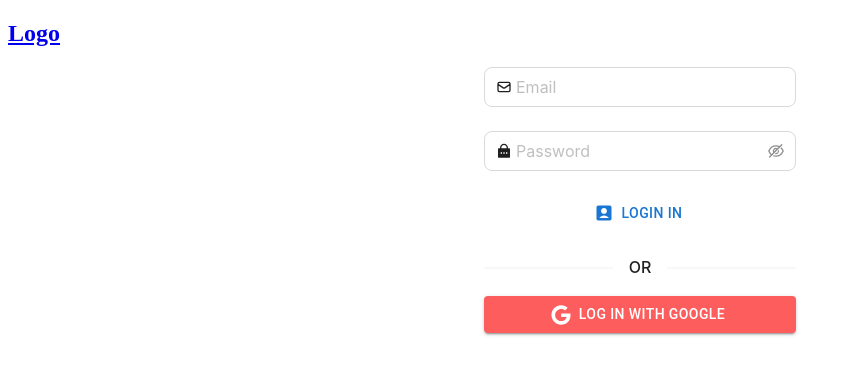
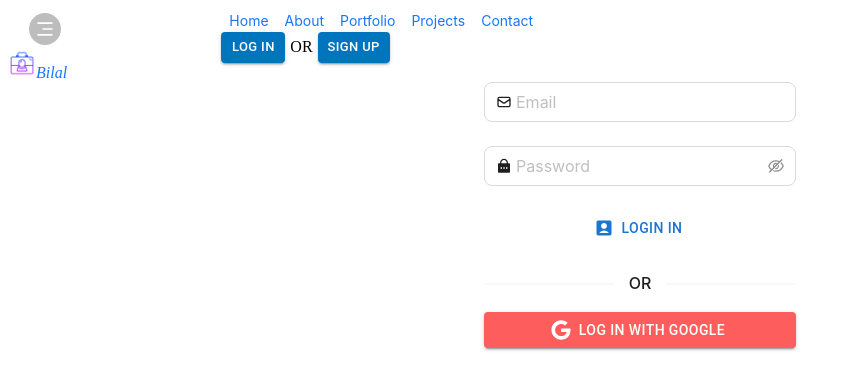
Before and after one commit to BilaalRashid278/Next-JS-Portfolio, a Next.js app: page /login in a window 1280 px wide. Shown: the top 390 px of the page, without its empty margins (0-850 px from the left). Built offline with nearby package versions, Linux system fonts and the light colour scheme.

Commit message:
navbar complete

```diff
--- a/src/app/(pages)/login/page.tsx
+++ b/src/app/(pages)/login/page.tsx
@@ -102,7 +102,7 @@ const Login: React.FC = () => {
   })
 
   return (
-    <Row className='h-[calc(100vh-55px)]'>
+    <Row className='h-[calc(100vh-55px)] flex justify-center items-center'>
       {contextHolder}
       <Col span={24} className='flex justify-center items-center'>
         <Flex justify='center' align='center' className='w-[100%] md:w-[60%] lg:w-[50%] shadow-xl rounded-xl h-[370px] mx-5'>
--- a/src/app/layout.tsx
+++ b/src/app/layout.tsx
@@ -23,7 +23,7 @@ export default function RootLayout({ children }: { children: ReactNode }) {
       <body>
         <Provider store={store}>
           <header>
-            <nav className="h-[55px] flex justify-between items-center px-10">
+            <nav className="h-[55px] flex justify-between items-center px-1 md:px-5">
               <Navbar />
             </nav>
             <Suspense fallback={<Loading />}>
--- a/src/app/loading.tsx
+++ b/src/app/loading.tsx
@@ -1,11 +1,9 @@
-import React from 'react'
-
+// import { Spin } from 'antd';
 const Loading = () => {
   return (
-    <div className='h-[100vh-55px] flex justify-center mt-20'>
-       <h1 className='font-extrabold text-3xl'>
-        loading...
-       </h1>
+    <div className='h-[100px] d-flex justify-center items-center mt-8 w-[100%] text-center'>
+      <h3 className="font-bold text-2xl">Loading...</h3>
+      {/* <Spin/> */}
     </div>
   )
 }
--- a/src/components/Components.tsx
+++ b/src/components/Components.tsx
@@ -25,6 +25,7 @@ interface MuiButtonProps {
     isLink: boolean,
     url?: string,
     color?: OverridableStringUnion<'inherit' | 'primary' | 'secondary' | 'success' | 'error' | 'info' | 'warning'>
+    style? : React.CSSProperties,
     onClick?: () => void
 }
 
@@ -50,10 +51,11 @@ export const AntCustomButton: React.FC<ButtonProps> = ({ type = 'text', size = '
         </Button>
     )
 };
-export const MuiCustomButton: React.FC<MuiButtonProps> = ({ variant = 'text', size = 'medium', title, onClick, isLink = false, url = '/',type = 'button',color }: MuiButtonProps): React.ReactNode => {
+export const MuiCustomButton: React.FC<MuiButtonProps> = ({ variant = 'text', size = 'medium', title, onClick, isLink = false, url = '/',type = 'button',color,style }: MuiButtonProps): React.ReactNode => {
     return isLink ? (
         <Link href={url}>
             <MuiButton
+                style={style}
                 color={color}
                 variant={variant}
                 type={type}
@@ -65,6 +67,7 @@ export const MuiCustomButton: React.FC<MuiButtonProps> = ({ variant = 'text', si
         </Link>
     ) : (
         <MuiButton
+            style={style}
             type={type}
             size={size}
             onClick={onClick}
--- /dev/null
+++ b/src/components/NavForMobile.tsx
@@ -0,0 +1,103 @@
+import * as React from 'react';
+import Box from '@mui/material/Box';
+import Avatar from '@mui/material/Avatar';
+import Menu from '@mui/material/Menu';
+import MenuItem from '@mui/material/MenuItem';
+import ListItemIcon from '@mui/material/ListItemIcon';
+import Divider from '@mui/material/Divider';
+import IconButton from '@mui/material/IconButton';
+import Typography from '@mui/material/Typography';
+import Tooltip from '@mui/material/Tooltip';
+import { RiMenu3Line } from "react-icons/ri";
+
+export default function NavMenu() {
+  const [anchorEl, setAnchorEl] = React.useState(null);
+  const open = Boolean(anchorEl);
+  const handleClick = (event : any) => {
+    setAnchorEl(event.currentTarget);
+  };
+  const handleClose = () => {
+    setAnchorEl(null);
+  };
+  return (
+    <React.Fragment>
+      <Box sx={{ display: 'flex', alignItems: 'center', textAlign: 'center' }}>
+        <Tooltip title="Links">
+          <IconButton
+            onClick={handleClick}
+            size="small"
+            sx={{ ml: 2 }}
+            aria-controls={open ? 'account-menu' : undefined}
+            aria-haspopup="true"
+            aria-expanded={open ? 'true' : undefined}
+          >
+            <Avatar sx={{ width: 32, height: 32 }}>
+                <RiMenu3Line/>
+            </Avatar>
+          </IconButton>
+        </Tooltip>
+      </Box>
+      <Menu
+        anchorEl={anchorEl}
+        id="account-menu"
+        open={open}
+        onClose={handleClose}
+        onClick={handleClose}
+        PaperProps={{
+          elevation: 0,
+          sx: {
+            overflow: 'visible',
+            filter: 'drop-shadow(0px 2px 8px rgba(0,0,0,0.32))',
+            mt: 1.5,
+            '& .MuiAvatar-root': {
+              width: 32,
+              height: 32,
+              ml: -0.5,
+              mr: 1,
+            },
+            '&::before': {
+              content: '""',
+              display: 'block',
+              position: 'absolute',
+              top: 0,
+              right: 14,
+              width: 10,
+              height: 10,
+              bgcolor: 'background.paper',
+              transform: 'translateY(-50%) rotate(45deg)',
+              zIndex: 0,
+            },
+          },
+        }}
+        transformOrigin={{ horizontal: 'right', vertical: 'top' }}
+        anchorOrigin={{ horizontal: 'right', vertical: 'bottom' }}
+      >
+        <MenuItem onClick={handleClose}>
+          <Avatar /> Profile
+        </MenuItem>
+        <MenuItem onClick={handleClose}>
+          <Avatar /> My account
+        </MenuItem>
+        <Divider />
+        {/* <MenuItem onClick={handleClose}>
+          <ListItemIcon>
+            <PersonAdd fontSize="small" />
+          </ListItemIcon>
+          Add another account
+        </MenuItem>
+        <MenuItem onClick={handleClose}>
+          <ListItemIcon>
+            <Settings fontSize="small" />
+          </ListItemIcon>
+          Settings
+        </MenuItem>
+        <MenuItem onClick={handleClose}>
+          <ListItemIcon>
+            <Logout fontSize="small" />
+          </ListItemIcon>
+          Logout
+        </MenuItem> */}
+      </Menu>
+    </React.Fragment>
+  );
+}
--- a/src/components/Navbar.tsx
+++ b/src/components/Navbar.tsx
@@ -2,23 +2,50 @@ import React from 'react';
 import Link from 'next/link';
 import { Flex } from 'antd'
 import { useSelector } from 'react-redux';
-import { AntCustomButton,MuiCustomButton } from './Components';
+import { MuiCustomButton } from './Components';
+import { NavItems } from '@/utils/constant';
+import { Grid, } from '@mui/material';
+import Image from 'next/image';
+import LogoImg from '@/assets/favicon.png';
+import { AntCustomButton } from './Components';
+import NavMenu from './NavForMobile';
 
 
 
 const Navbar: React.FC = () => {
     const isLogin = useSelector<any>(state => state.GlobalSlice.isLogin);
     return (
-        <>
-            <Link href='/'>
-                <h1 className='font-bold text-2xl'>Logo</h1>
-            </Link>
-            {isLogin == false && <Flex align='center' gap={5}>
-                <MuiCustomButton type='button' size='medium' title='Log In' isLink={true} url='/login'/>
-                <span className='text-xs'>OR</span>
-                <MuiCustomButton type='button' size='medium' title='Sign Up' isLink={true} url='/register' />
-            </Flex>}
-        </>
+        <Flex className='w-[100%]'>
+            <Grid container spacing={2}>
+                <Grid item xs={3} sm={2} className='flex items-center gap-2'>
+                    <div className='block md:hidden'>
+                        <NavMenu />
+                    </div>
+                    <Link href='/' className='flex items-center gap-1'>
+                        <Image src={LogoImg} width={28} height={28} alt='Portfolio' />
+                        <i className='font-thin text-xl'>Bilal</i>
+                    </Link>
+                </Grid>
+                <Grid item xs={9} sm={10} className='flex justify-end md:justify-between px-3'>
+                    <div className='gap-5 hidden md:flex'>
+                        {NavItems?.map((NavItem, index) => {
+                            return (
+                                <React.Fragment key={index}>
+                                    <AntCustomButton isLink={true} title={NavItem?.name} size={'small'} url={NavItem?.url} type='link' />
+                                </React.Fragment>
+                            )
+                        })}
+                    </div>
+                    <div className='flex items-center'>
+                        {/*isLogin == false &&*/ <Flex align='center' gap={5}>
+                            <MuiCustomButton type='button' size='small' title='Log In' isLink={true} url='/login' color='primary' variant='contained' style={{ backgroundColor: '#0075bd' }} />
+                            <span className='text-xs'>OR</span>
+                            <MuiCustomButton type='button' size='small' title='Sign Up' isLink={true} url='/register' color='primary' variant='contained' style={{ backgroundColor: '#0075bd' }} />
+                        </Flex>}
+                    </div>
+                </Grid>
+            </Grid>
+        </Flex>
     )
 }
 
--- /dev/null
+++ b/src/utils/constant.ts
@@ -0,0 +1,28 @@
+interface NavItemProps {
+    name : string,
+    url : string,
+};
+
+
+export const NavItems : NavItemProps[] = [
+    {
+        name : 'Home',
+        url : '/'
+    },
+    {
+        name : 'About',
+        url : '/about'
+    },
+    {
+        name : 'Portfolio',
+        url : '/portfolio'
+    },
+    {
+        name : 'Projects',
+        url : '/projects'
+    },
+    {
+        name : 'Contact',
+        url : '/contact'
+    },
+]
```
Also changed, not shown: src/app/(pages)/about/page.tsx (added, +11 -0 lines), src/redux/slice.ts (deleted, +0 -15 lines), src/redux/store.ts (deleted, +0 -9 lines), src/assets/favicon.png (added).
